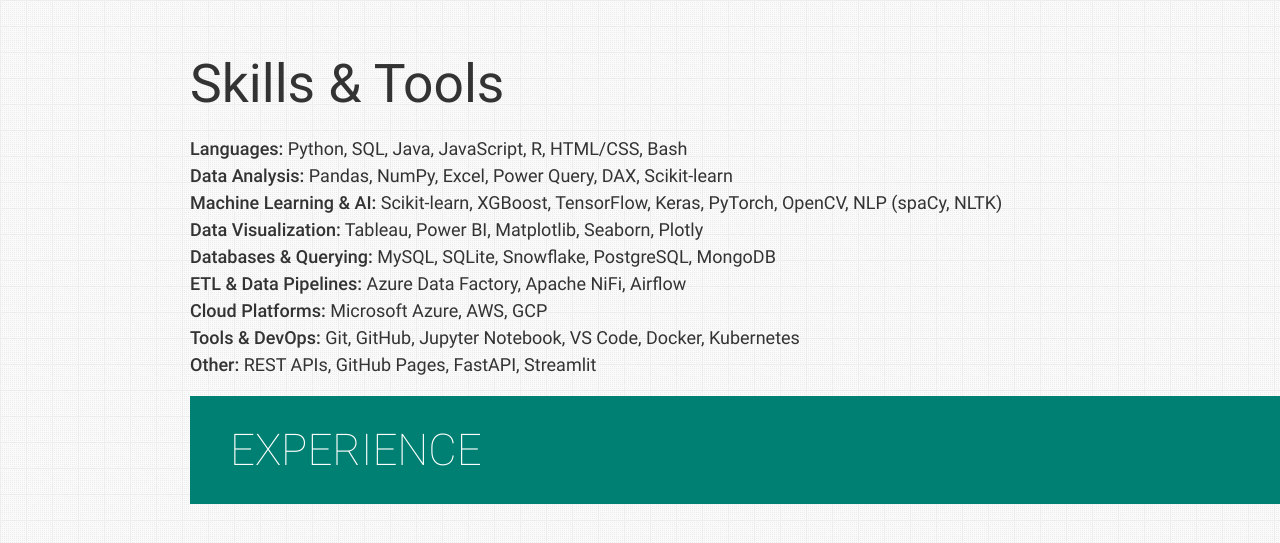
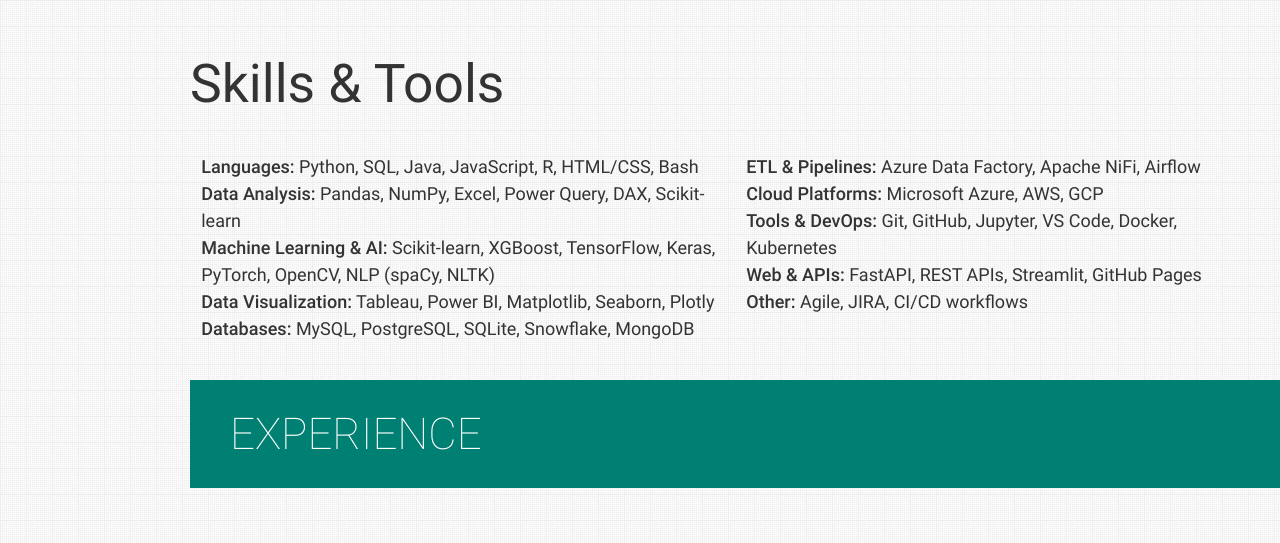
Before and after one commit to Anuraghsangoju/anuraghsangoju.github.io, a plain HTML site: page index.html in a window 1280 px wide. Shown: the part 1222-1765 px from the top of the page. Drawn offline with nearby package versions, Linux system fonts and the light colour scheme.

Commit message:
Styled Skills & Tools section with two-column layout

```diff
--- a/index.html
+++ b/index.html
@@ -274,25 +274,26 @@
     <!-- Skills Section -->
     <section id="skills">
       <h2 class="section-title">Skills & Tools</h2>
+      <div class="row">
+       <div class="col s12 m6">
          <ul>
             <li><strong>Languages:</strong> Python, SQL, Java, JavaScript, R, HTML/CSS, Bash</li>
-
             <li><strong>Data Analysis:</strong> Pandas, NumPy, Excel, Power Query, DAX, Scikit-learn</li>
-
            <li><strong>Machine Learning & AI:</strong> Scikit-learn, XGBoost, TensorFlow, Keras, PyTorch, OpenCV, NLP (spaCy, NLTK)</li>
-
            <li><strong>Data Visualization:</strong> Tableau, Power BI, Matplotlib, Seaborn, Plotly</li>
-
-        <li><strong>Databases & Querying:</strong> MySQL, SQLite, Snowflake, PostgreSQL, MongoDB</li>
-
-        <li><strong>ETL & Data Pipelines:</strong> Azure Data Factory, Apache NiFi, Airflow</li>
-
+           <li><strong>Databases:</strong> MySQL, PostgreSQL, SQLite, Snowflake, MongoDB</li>
+         </ul>
+       </div>
+        <div class="col s12 m6">
+          <ul>
+           <li><strong>ETL & Pipelines:</strong> Azure Data Factory, Apache NiFi, Airflow</li>
            <li><strong>Cloud Platforms:</strong> Microsoft Azure, AWS, GCP</li>
-
-        <li><strong>Tools & DevOps:</strong> Git, GitHub, Jupyter Notebook, VS Code, Docker, Kubernetes</li>
-
-       <li><strong>Other:</strong> REST APIs, GitHub Pages, FastAPI, Streamlit</li>
+           <li><strong>Tools & DevOps:</strong> Git, GitHub, Jupyter, VS Code, Docker, Kubernetes</li>
+           <li><strong>Web & APIs:</strong> FastAPI, REST APIs, Streamlit, GitHub Pages</li>
+           <li><strong>Other:</strong> Agile, JIRA, CI/CD workflows</li>
          </ul>
+       </div>
+      </div>
     </section>
 
 
```
Lines whose indentation alone changed are shown as unchanged.
